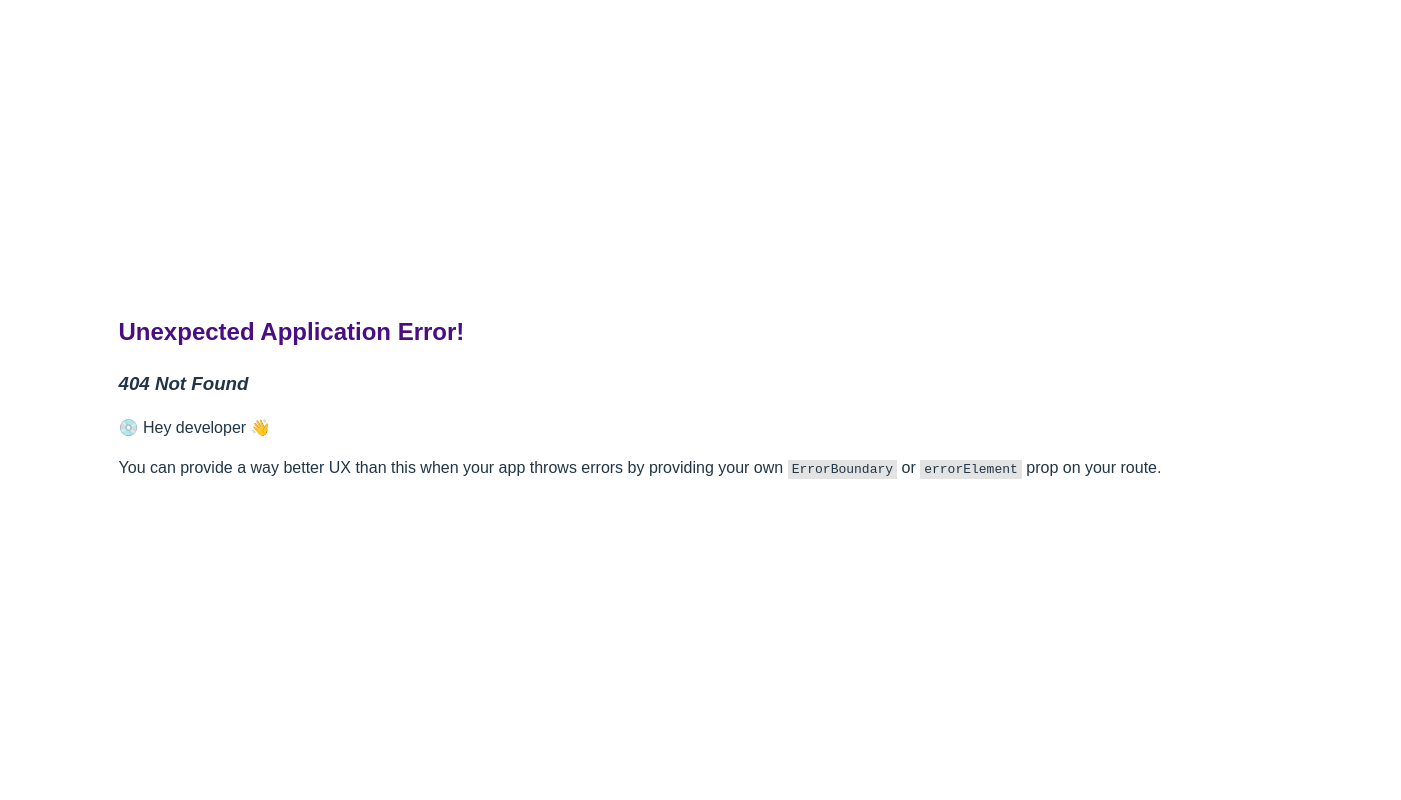
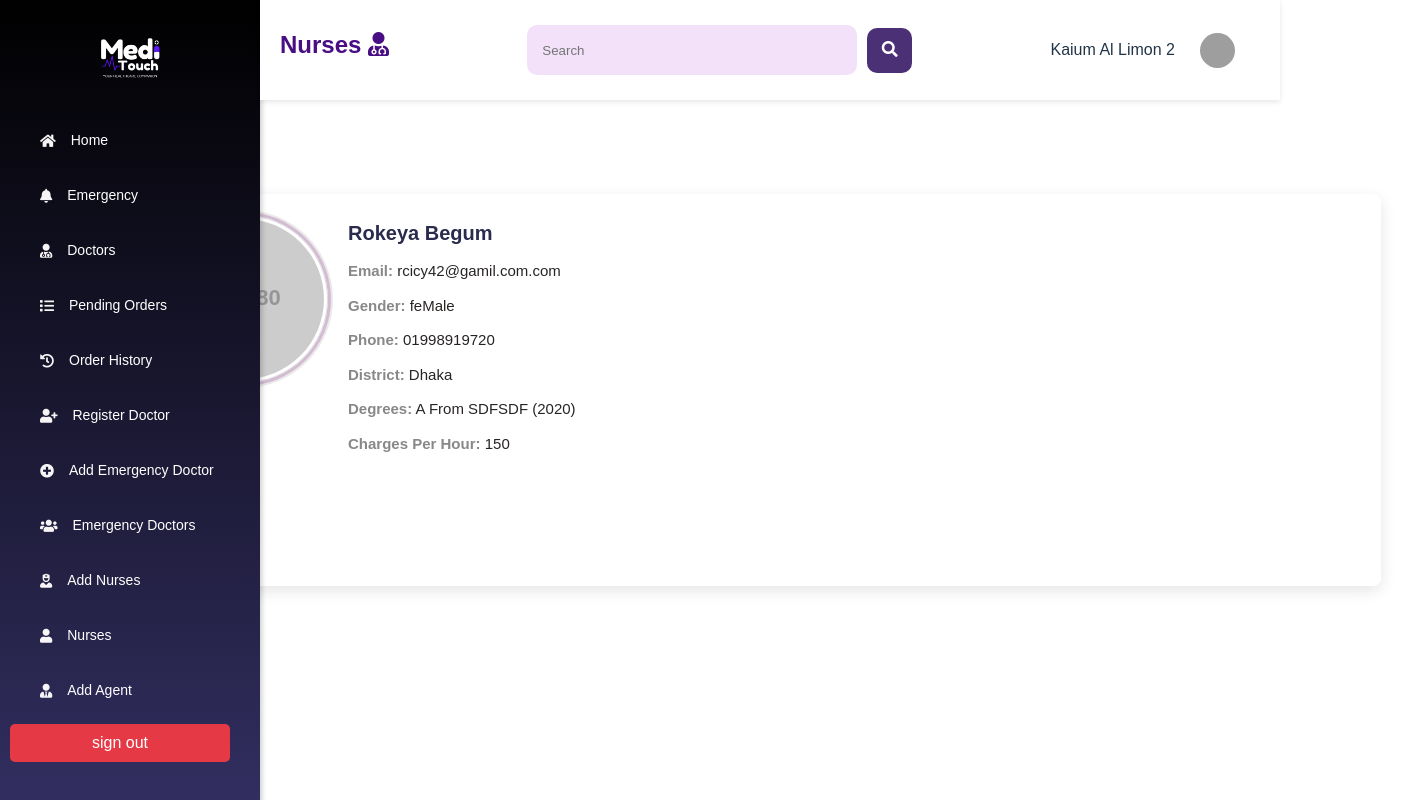
Before and after one commit to tanishatasnin/meditouch_admin, a React (Vite) app: page /nurses in a window 1280 px wide. Before the commit this address had no page. Shown: the whole page, 1401 px wide, since content can reach past the window. Built offline with nearby package versions, Linux system fonts and the light colour scheme; grey boxes are pictures that could not be loaded.

Commit message:
add nurses page

```diff
--- a/src/components/Admin/Header/header.jsx
+++ b/src/components/Admin/Header/header.jsx
@@ -9,6 +9,7 @@ function Header() {
   const pageTitles = {
     '/': 'Good Morning!' ,
     '/doctor': 'Doctors',
+    '/nurses' : 'Nurses',
     '/orders': 'Order History',
   };
 
--- a/src/components/Admin/Navbar/sidebar.jsx
+++ b/src/components/Admin/Navbar/sidebar.jsx
@@ -35,7 +35,7 @@ const Sidebar = () => {
         </Link>
 
 
-        <Link to="/register-doctor" className="menu-item">
+        <Link to="/register_doctor" className="menu-item">
           <i className="fa fa-user-plus"></i> <span>Register Doctor</span>
         </Link>
 
--- a/src/components/Pages/Nurses/nurses.jsx
+++ b/src/components/Pages/Nurses/nurses.jsx
@@ -0,0 +1,69 @@
+import React from 'react';
+import Sidebar from '../../Admin/Navbar/sidebar';
+import Header from '../../Admin/Header/header';
+import '../Doctor/Doctor.css';
+
+
+const nurses = () => {
+
+    const nurses = [
+        {
+
+          name: 'Rokeya Begum',
+          email: 'rcicy42@gamil.com.com',
+          gender: 'feMale',
+          phone: '01998919720',
+          district: 'Dhaka',
+          degrees: 'A From SDFSDF (2020)',
+          charge:'150',
+          image: 'https://via.placeholder.com/80'
+        }
+
+      ];
+    return (
+        <div>
+            <Sidebar></Sidebar>
+            <Header></Header>
+
+             <div className="doctor-page">
+
+      {nurses.map((nurses) => (
+        <div key={nurses.id} className="doctor-card">
+          <img src={nurses.image} alt={nurses.name} className="doctor-image" />
+          <div className="doctor-details">
+            <h2 className="doctor-name">{nurses.name}</h2>
+
+            <p>
+              <strong>Email:</strong> {nurses.email}
+            </p>
+            <p>
+              <strong>Gender:</strong> {nurses.gender}
+            </p>
+            <p>
+              <strong>Phone:</strong> {nurses.phone}
+            </p>
+            <p>
+              <strong>District:</strong> {nurses.district}
+            </p>
+
+            <p>
+              <strong>Degrees:</strong> {nurses.degrees}
+            </p>
+            <p>
+              <strong>Charges Per Hour:</strong> {nurses.charge}
+            </p>
+
+          </div>
+        </div>
+      ))}
+    </div>
+
+
+
+
+
+        </div>
+    );
+};
+
+export default nurses;
```
Also changed, not shown: src/main.jsx (+15 -51 lines).
